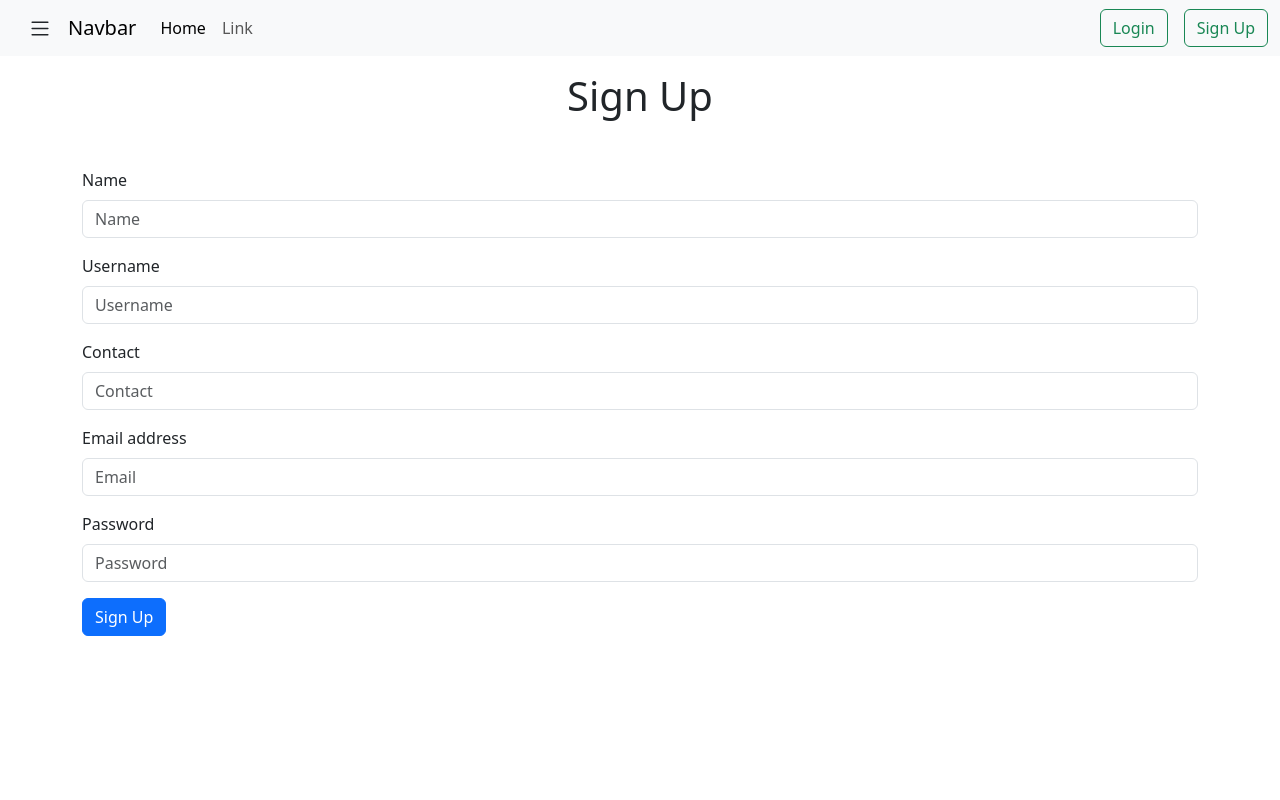
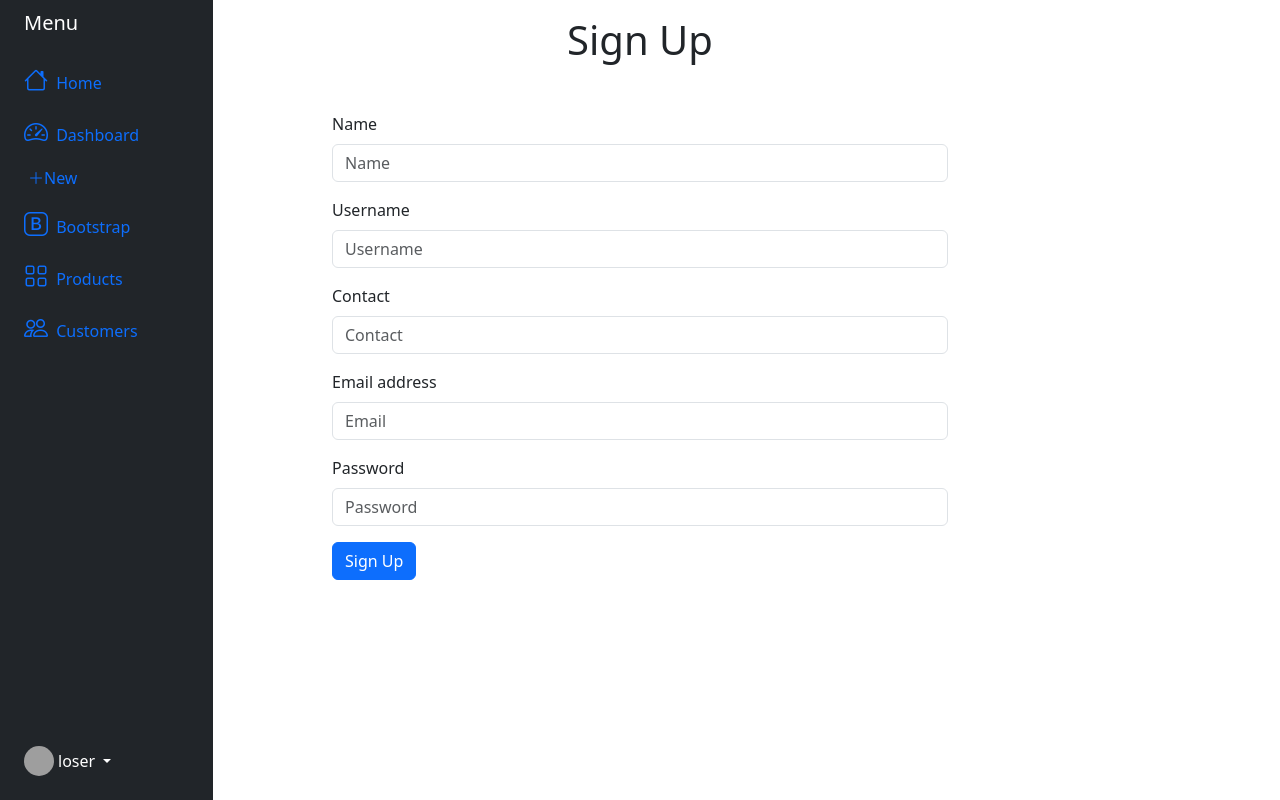
Before and after one commit to namandua7/restful-api, a Next.js app in the folder blogger/: page / in a window 1280 px wide. Built offline with nearby package versions, Linux system fonts and the light colour scheme; grey boxes are pictures that could not be loaded.

Commit message:
Implemented side bar for the react application

```diff
--- a/blogger/components/Chat.tsx
+++ b/blogger/components/Chat.tsx
@@ -68,8 +68,7 @@
 
   return (
     <div>
-      <button type="button" className="btn btn-primary mx-5 my-3" data-bs-toggle="modal" data-bs-target="#staticBackdrop">+ New</button>
-      <div className="container rounded-5 border border-3 d-flex flex-column justify-content-between" style={{height: "86vh"}}>
+      <div className="container w-100 rounded-5 d-flex flex-column justify-content-between" style={{height: "100vh", marginLeft: "100px" }}>
         {chatMode ? null : <h2 className='text-center mt-4'>Which Article you want to read today?</h2> }
         <div className="overflow-auto p-3 mt-5" ref={printedChunksRef}>
           {questions.length >= 2 && questions.slice(0, -1).map((question, index) => (
--- a/blogger/components/Layout.tsx
+++ b/blogger/components/Layout.tsx
@@ -1,6 +1,6 @@
-import React from 'react'
-import Navbar from './Navbar';
+import React from 'react';
 import Head from 'next/head';
+import Sidebar from './Sidebar';
 
 interface LayoutProps {
   children: React.ReactNode;
@@ -13,8 +13,12 @@
       <Head>
         <title>{props.title}</title>
       </Head>
-      <Navbar />
-      {props.children}
+      <div className='d-flex justify-content-center'>
+        <Sidebar />
+        <div className='position-absolute w-50'>
+          {props.children}
+        </div>
+      </div>
     </>
-  )
+  );
 }
--- a/blogger/components/Navbar.tsx
+++ /dev/null
@@ -1,47 +0,0 @@
-import Link from 'next/link'
-import React from 'react'
-
-export default function Navbar() {
-  return (
-    <>
-      <nav className="navbar navbar-expand-lg bg-body-tertiary">
-        <div className="container-fluid">
-          <button className='btn' type="button" data-bs-toggle="offcanvas" data-bs-target="#offcanvasScrolling" aria-controls="offcanvasScrolling">
-            <svg xmlns="http://www.w3.org/2000/svg" width="30" height="25" fill="currentColor" className="bi bi-list" viewBox="0 0 16 16">
-              <path fill-rule="evenodd" d="M2.5 12a.5.5 0 0 1 .5-.5h10a.5.5 0 0 1 0 1H3a.5.5 0 0 1-.5-.5m0-4a.5.5 0 0 1 .5-.5h10a.5.5 0 0 1 0 1H3a.5.5 0 0 1-.5-.5m0-4a.5.5 0 0 1 .5-.5h10a.5.5 0 0 1 0 1H3a.5.5 0 0 1-.5-.5"/>
-            </svg>
-          </button>
-          <a className="navbar-brand" href="#">Navbar</a>
-          <button className="navbar-toggler" type="button" data-bs-toggle="collapse" data-bs-target="#navbarSupportedContent" aria-controls="navbarSupportedContent" aria-expanded="false" aria-label="Toggle navigation">
-            <span className="navbar-toggler-icon"></span>
-          </button>
-          <div className="collapse navbar-collapse" id="navbarSupportedContent">
-            <ul className="navbar-nav me-auto mb-2 mb-lg-0">
-              <li className="nav-item">
-                <a className="nav-link active" aria-current="page" href="#">Home</a>
-              </li>
-              <li className="nav-item">
-                <a className="nav-link" href="#">Link</a>
-              </li>
-            </ul>
-            <Link href="/login" className="btn btn-outline-success mx-3">Login</Link>
-            <Link href="/sign-up" className="btn btn-outline-success">Sign Up</Link>
-          </div>
-        </div>
-      </nav>
-      <div className="offcanvas offcanvas-start" data-bs-scroll="true" data-bs-backdrop="false" tabIndex={-1} id="offcanvasScrolling" aria-labelledby="offcanvasScrollingLabel">
-        <div className="offcanvas-header">
-          <h5 className="offcanvas-title" id="offcanvasScrollingLabel">Offcanvas with body scrolling</h5>
-          <button type="button" className="btn text-align-end justify-end justify-items-end" data-bs-dismiss="offcanvas" aria-label="Close">
-            <svg xmlns="http://www.w3.org/2000/svg" width="25" height="25" fill="currentColor" className="bi bi-list" viewBox="0 0 16 16">
-              <path fill-rule="evenodd" d="M2.5 12a.5.5 0 0 1 .5-.5h10a.5.5 0 0 1 0 1H3a.5.5 0 0 1-.5-.5m0-4a.5.5 0 0 1 .5-.5h10a.5.5 0 0 1 0 1H3a.5.5 0 0 1-.5-.5m0-4a.5.5 0 0 1 .5-.5h10a.5.5 0 0 1 0 1H3a.5.5 0 0 1-.5-.5"/>
-            </svg>
-          </button>
-        </div>
-        <div className="offcanvas-body">
-
-        </div>
-      </div>
-    </>
-  )
-}
--- /dev/null
+++ b/blogger/components/Sidebar.tsx
@@ -0,0 +1,91 @@
+import React from 'react'
+
+export default function Sidebar() {
+  return (
+    <>
+      <div className="container-fluid">
+        <div className="row flex-nowrap">
+          <div className="col-auto col-md-3 col-xl-2 px-sm-2 px-0 bg-dark">
+            <div className="d-flex flex-column align-items-center align-items-sm-start px-3 pt-2 text-white min-vh-100">
+              <a href="/" className="d-flex align-items-center pb-3 mb-md-0 me-md-auto text-white text-decoration-none">
+                <span className="fs-5 d-none d-sm-inline">Menu</span>
+              </a>
+              <ul className="nav nav-pills flex-column mb-sm-auto mb-0 align-items-center align-items-sm-start" id="menu">
+                <li className="nav-item">
+                  <a href="#" className="nav-link align-middle px-0">
+                    <i className="fs-4 bi-house"></i> <span className="ms-1 d-none d-sm-inline">Home</span>
+                  </a>
+                </li>
+                <li>
+                  <a href="#submenu1" data-bs-toggle="collapse" className="nav-link px-0 align-middle">
+                    <i className="fs-4 bi-speedometer2"></i> <span className="ms-1 d-none d-sm-inline">Dashboard</span>
+                  </a>
+                </li>
+                <li>
+                  <a href="#submenu1" data-bs-toggle="collapse" className="nav-link px-0 align-middle">
+                    <span className="ms-1 d-none d-sm-inline new-item" data-bs-toggle="modal" data-bs-target="#staticBackdrop">
+                      <i className="bi bi-plus-lg"></i>New
+                    </span>
+                  </a>
+                </li>
+                <li>
+                  <a href="#submenu2" data-bs-toggle="collapse" className="nav-link px-0 align-middle ">
+                    <i className="fs-4 bi-bootstrap"></i> <span className="ms-1 d-none d-sm-inline">Bootstrap</span>
+                  </a>
+                  <ul className="collapse nav flex-column ms-1" id="submenu2" data-bs-parent="#menu">
+                    <li className="w-100">
+                      <a href="#" className="nav-link px-0"> <span className="d-none d-sm-inline">Item</span> 1</a>
+                    </li>
+                    <li>
+                      <a href="#" className="nav-link px-0"> <span className="d-none d-sm-inline">Item</span> 2</a>
+                    </li>
+                  </ul>
+                </li>
+                <li>
+                  <a href="#submenu3" data-bs-toggle="collapse" className="nav-link px-0 align-middle">
+                    <i className="fs-4 bi-grid"></i> <span className="ms-1 d-none d-sm-inline">Products</span>
+                  </a>
+                  <ul className="collapse nav flex-column ms-1" id="submenu3" data-bs-parent="#menu">
+                    <li className="w-100">
+                      <a href="#" className="nav-link px-0"> <span className="d-none d-sm-inline">Product</span> 1</a>
+                    </li>
+                    <li>
+                      <a href="#" className="nav-link px-0"> <span className="d-none d-sm-inline">Product</span> 2</a>
+                    </li>
+                    <li>
+                      <a href="#" className="nav-link px-0"> <span className="d-none d-sm-inline">Product</span> 3</a>
+                    </li>
+                    <li>
+                      <a href="#" className="nav-link px-0"> <span className="d-none d-sm-inline">Product</span> 4</a>
+                    </li>
+                  </ul>
+                </li>
+                <li>
+                  <a href="#" className="nav-link px-0 align-middle">
+                    <i className="fs-4 bi-people"></i> <span className="ms-1 d-none d-sm-inline">Customers</span>
+                  </a>
+                </li>
+              </ul>
+              <hr />
+              <div className="dropdown pb-4">
+                <a href="#" className="d-flex align-items-center text-white text-decoration-none dropdown-toggle" id="dropdownUser1" data-bs-toggle="dropdown" aria-expanded="false">
+                  <img src="https://github.com/mdo.png" alt="hugenerd" width="30" height="30" className="rounded-circle" />
+                  <span className="d-none d-sm-inline mx-1">loser</span>
+                </a>
+                <ul className="dropdown-menu dropdown-menu-dark text-small shadow">
+                  <li><a className="dropdown-item" href="#">New project...</a></li>
+                  <li><a className="dropdown-item" href="#">Settings</a></li>
+                  <li><a className="dropdown-item" href="#">Profile</a></li>
+                  <li>
+                    <hr className="dropdown-divider" />
+                  </li>
+                  <li><a className="dropdown-item" href="#">Sign out</a></li>
+                </ul>
+              </div>
+            </div>
+          </div>
+        </div>
+      </div>
+    </>
+  )
+}
--- a/blogger/components/SignUp.tsx
+++ b/blogger/components/SignUp.tsx
@@ -4,7 +4,7 @@
   return (
     <>
     <h1 className='text-center mt-3'>Sign Up</h1>
-    <div className="container my-5">
+    <div className='container my-5'>
       <div className="mb-3">
         <label htmlFor="exampleFormControlInput1" className="form-label">Name</label>
         <input className="form-control" id="exampleFormControlInput1" placeholder="Name" />
--- a/blogger/pages/_app.tsx
+++ b/blogger/pages/_app.tsx
@@ -1,5 +1,6 @@
 import 'bootstrap/dist/css/bootstrap.min.css';
 import { useEffect } from 'react';
+import 'bootstrap-icons/font/bootstrap-icons.css';
 
 function App({ Component, pageProps }: any) {
   useEffect(() => {
```
Also changed, not shown: blogger/pages/[page].tsx (+15 -8 lines), 1 other file (tests, documents, lock files or other folders).
